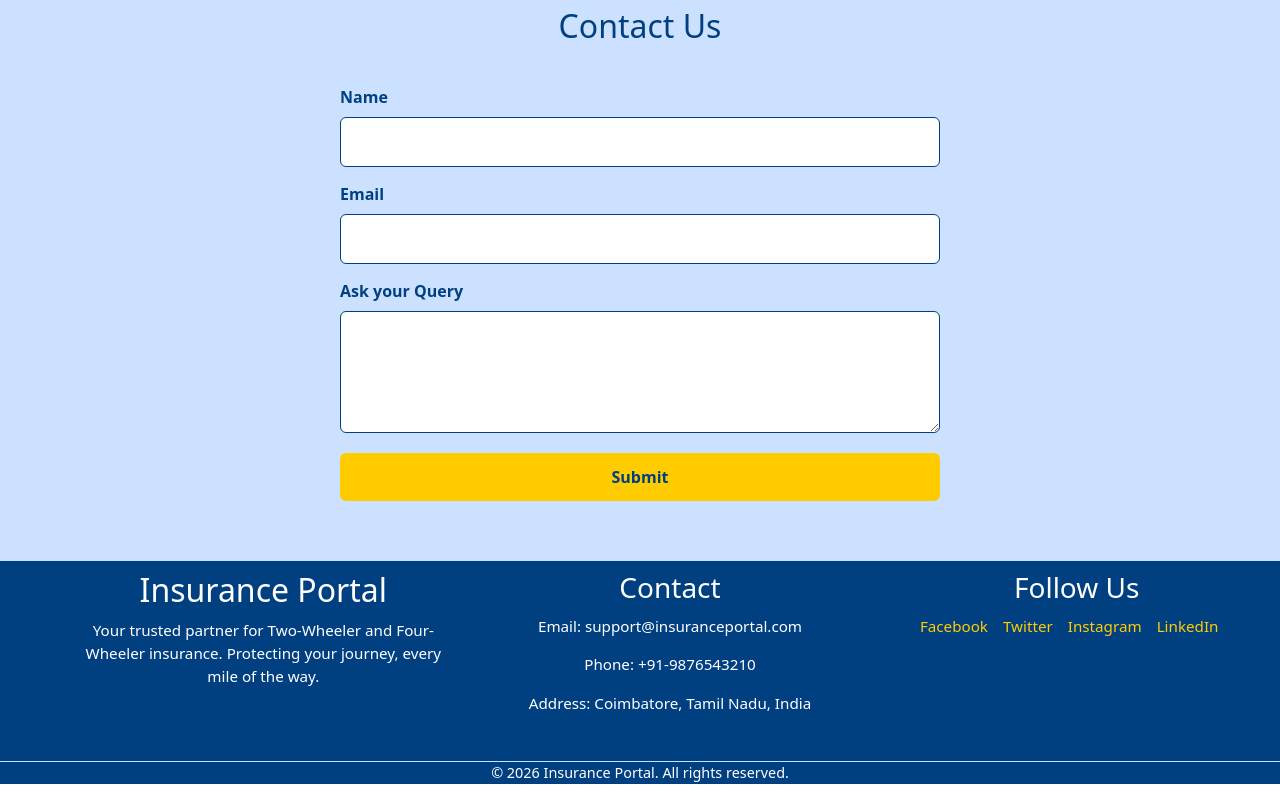
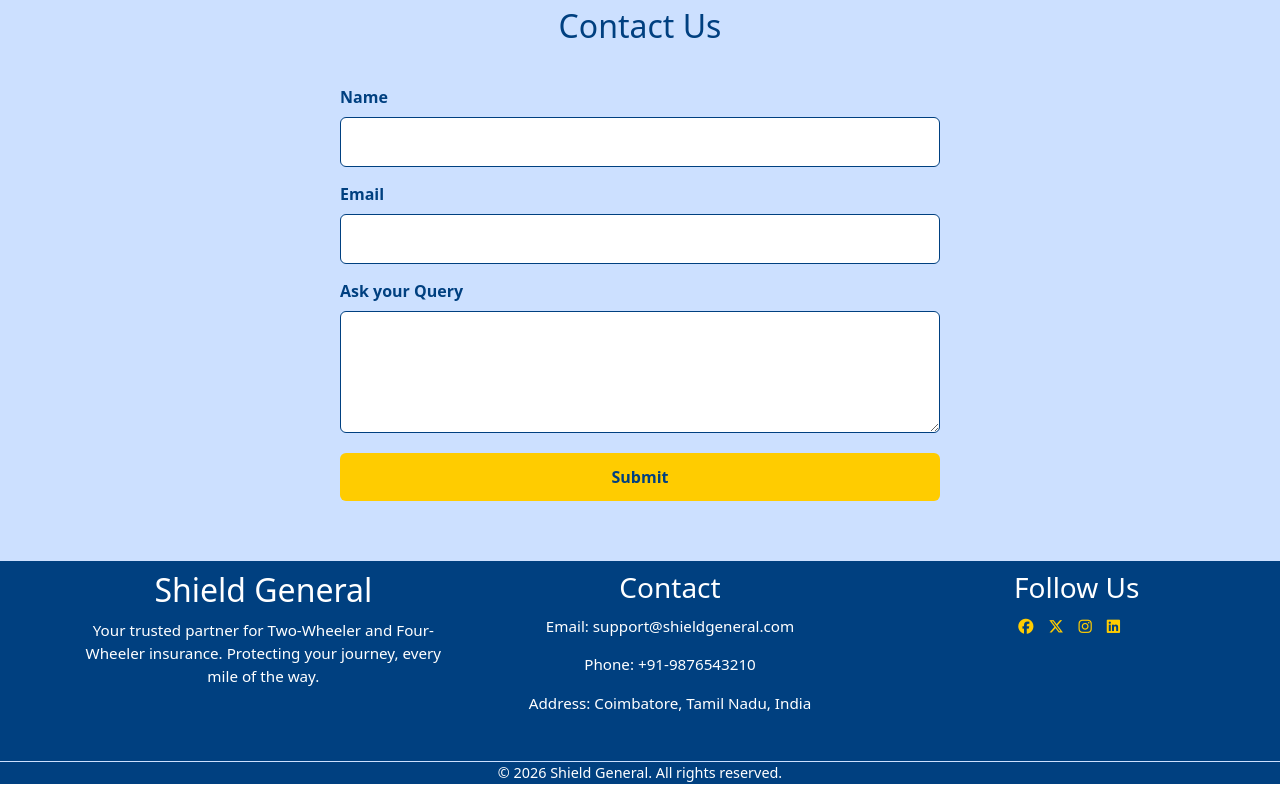
Before and after one commit to Kaushik-2802/Insurance_portal, a React (Vite) app: page / in a window 1280 px wide. Shown: the part 869-1669 px from the top of the page. Built offline with nearby package versions, Linux system fonts and the light colour scheme.

Commit message:
minor changes in home page

```diff
--- a/index.html
+++ b/index.html
@@ -12,6 +12,11 @@
     <div id="root"></div>
     <script type="module" src="/src/main.jsx"></script>
     <script src="https://cdn.jsdelivr.net/npm/bootstrap@5.3.3/dist/js/bootstrap.bundle.min.js"></script>
+    <link
+  rel="stylesheet"
+  href="https://cdnjs.cloudflare.com/ajax/libs/font-awesome/6.5.1/css/all.min.css"
+/>
+
 
   </body>
 </html>
--- a/src/components/Footer.jsx
+++ b/src/components/Footer.jsx
@@ -8,7 +8,7 @@ export default function Footer() {
       <div className="footer-content">
         {/* Company Info */}
         <div className="footer-section about">
-          <h2>Insurance Portal</h2>
+          <h2>Shield General</h2>
           <p>
             Your trusted partner for Two-Wheeler and Four-Wheeler insurance.
             Protecting your journey, every mile of the way.
@@ -30,7 +30,7 @@ export default function Footer() {
         {/* Contact Info */}
         <div className="footer-section contact">
           <h3>Contact</h3>
-          <p>Email: support@insuranceportal.com</p>
+          <p>Email: support@shieldgeneral.com</p>
           <p>Phone: +91-9876543210</p>
           <p>Address: Coimbatore, Tamil Nadu, India</p>
         </div>
@@ -39,17 +39,17 @@ export default function Footer() {
         <div className="footer-section social">
           <h3>Follow Us</h3>
           <div className="social-icons">
-            <a href="https://facebook.com" target="_blank" rel="noreferrer">Facebook</a>
-            <a href="https://twitter.com" target="_blank" rel="noreferrer">Twitter</a>
-            <a href="https://instagram.com" target="_blank" rel="noreferrer">Instagram</a>
-            <a href="https://linkedin.com" target="_blank" rel="noreferrer">LinkedIn</a>
+            <a href="https://facebook.com" target="_blank" rel="noreferrer"><i className="fa-brands fa-facebook"></i></a>
+            <a href="https://twitter.com" target="_blank" rel="noreferrer"><i className="fa-brands fa-x-twitter"></i></a>
+            <a href="https://instagram.com" target="_blank" rel="noreferrer"><i className="fa-brands fa-instagram"></i></a>
+            <a href="https://linkedin.com" target="_blank" rel="noreferrer"><i className="fa-brands fa-linkedin"></i></a>
           </div>
         </div>
       </div>
 
       {/* Copyright */}
       <div className="footer-bottom">
-        <p>&copy; 2026 Insurance Portal. All rights reserved.</p>
+        <p>&copy; 2026 Shield General. All rights reserved.</p>
       </div>
     </footer>
   );
--- a/src/pages/Home.jsx
+++ b/src/pages/Home.jsx
@@ -124,7 +124,7 @@ export default function Home() {
       <div className="Home-about">
         <h1>About Us</h1>
         <p>
-          At Test, we specialize in protecting drivers and their vehicles.
+          At Shield General, we specialize in protecting drivers and their vehicles.
           Whether you own a car, bike, or commercial fleet, our mission is to
           keep you safe on the road and financially secure in case of accidents,
           theft, or damage.
```
